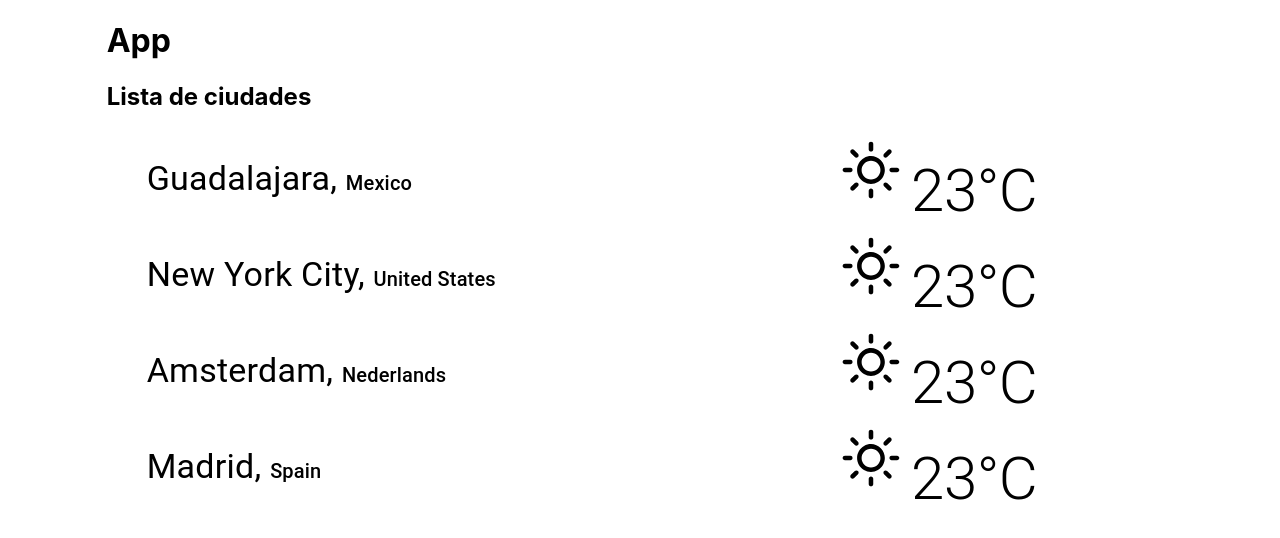
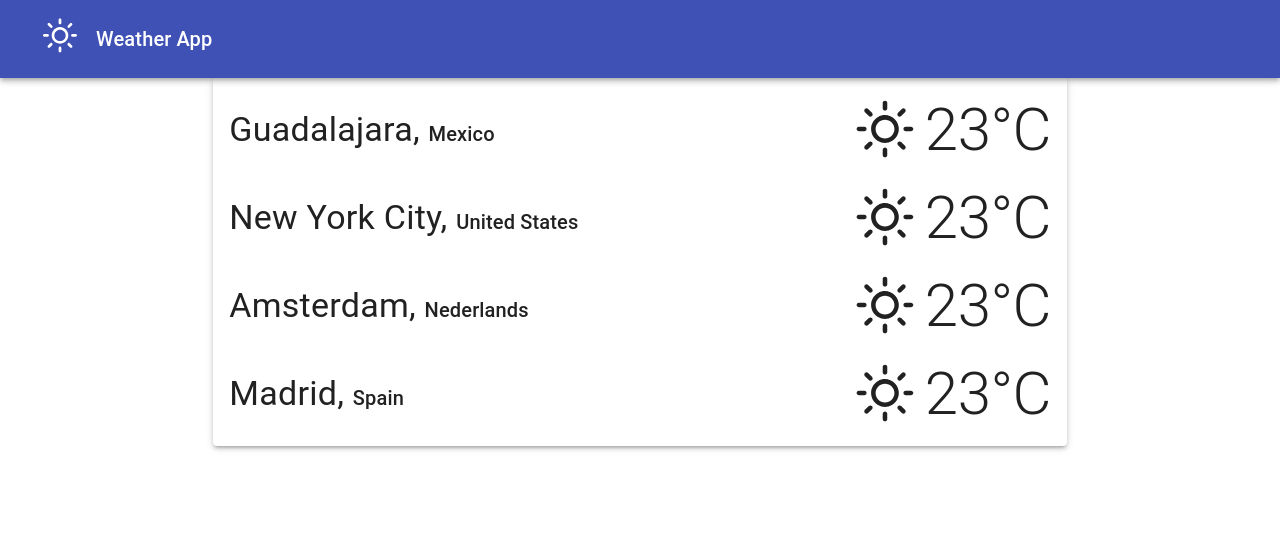
Before and after one commit to NakataVega/weather-app, a React (Create React App) app: page /main in a window 1280 px wide. Shown: the top 538 px of the page. Built offline with nearby package versions, Linux system fonts and the light colour scheme.

Commit message:
AppFrame

```diff
--- a/src/App.jsx
+++ b/src/App.jsx
@@ -12,13 +12,6 @@
 
 const App = () => {
   return (
-    <Grid
-      container
-      justifyContent="center"
-      direction="row"
-    >
-      <Grid item sm={10}>
-        <h1>App</h1>
     <Router>
       <Switch>
         <Route exact path="/">
@@ -35,8 +28,6 @@
         </Route>
       </Switch>
     </Router>
-      </Grid>
-    </Grid>
   )
 }
 
--- /dev/null
+++ b/src/components/AppFrame/AppFrame.jsx
@@ -0,0 +1,48 @@
+import React from 'react'
+import PropTypes from 'prop-types'
+import AppBar from '@material-ui/core/AppBar'
+import IconButton from '@material-ui/core/IconButton'
+import { IconContext } from 'react-icons'
+import Grid from '@material-ui/core/Grid'
+import Link from '@material-ui/core/Link'
+import { Link as LinkRouter } from 'react-router-dom'
+import Toolbar from '@material-ui/core/Toolbar'
+import Typography from '@material-ui/core/Typography'
+import { WiDaySunny } from 'react-icons/wi'
+
+const AppFrame = ({ children }) => {
+  return (
+    <Grid container
+      justifyContent='center'
+    >
+      <AppBar position='static'>
+        <Toolbar variant='dense'>
+          <IconButton color='inherit' aria-label='menu'>
+            <Link
+              component={LinkRouter}
+              to='/main' color='inherit' aria-label='menu'
+            >
+              <IconContext.Provider value={{size: '2em'}}>
+                <WiDaySunny />
+              </IconContext.Provider>
+            </Link>
+          </IconButton>
+          <Typography variant='h6' color='inherit'>
+            Weather App
+          </Typography>
+        </Toolbar>
+      </AppBar>
+      <Grid item
+        xs={12} sm={11} md={10} lg={8}
+      >
+        {children}
+      </Grid>
+    </Grid>
+  )
+}
+
+AppFrame.propTypes = {
+  children: PropTypes.node,
+}
+
+export default AppFrame
--- /dev/null
+++ b/src/components/AppFrame/index.jsx
@@ -0,0 +1 @@
+export { default } from './AppFrame'
--- a/src/components/CityList/CityList.jsx
+++ b/src/components/CityList/CityList.jsx
@@ -1,6 +1,8 @@
 import React from 'react'
 import PropTypes from 'prop-types'
 import Grid from '@material-ui/core/Grid'
+import List from '@material-ui/core/List'
+import ListItem from '@material-ui/core/ListItem'
 import CityInfo from './../CityInfo'
 import Weather from './../Weather'
 
@@ -9,26 +11,29 @@
 const renderCityAndCountry = eventOnClickCity => cityAndCountry => {
   const {city, country} = cityAndCountry
   return (
-    <li key={city} onClick={eventOnClickCity}>
-      <Grid container justifyContent="flex-start" alignItems="center">
-        <Grid item md={8} xs={12}>
+    <ListItem
+      key={city} onClick={eventOnClickCity}
+      button
+    >
+      <Grid container justifyContent="center" alignItems="center">
+        <Grid item md={9} xs={12}>
           <CityInfo city={city} country={country}/>
         </Grid>
-        <Grid item md={4} xs={12}>
+        <Grid item md={3} xs={12}>
           <Weather temperature={23} state="sunny"/>
         </Grid>
       </Grid>
-    </li>
+    </ListItem>
   )
 }
 
 const CityList = ({cities, onClickCity}) => {
   return (
-    <ul style={{listStyle: 'none'}}>
+    <List>
       {
         cities.map(cityAndCountry => renderCityAndCountry(onClickCity)(cityAndCountry))
       }
-    </ul>
+    </List>
   )
 }
 
--- a/src/components/Forecast/Forecast.jsx
+++ b/src/components/Forecast/Forecast.jsx
@@ -25,7 +25,7 @@
 
 const Forecast = ({forecastItemList}) => {
   return (
-    <Grid container justifyContent="center" alignItems="center">
+    <Grid container justifyContent="space-around" alignItems="center">
       {
         forecastItemList.map(forecast => renderForecastItem(forecast))
       }
--- a/src/components/Weather/Weather.jsx
+++ b/src/components/Weather/Weather.jsx
@@ -1,17 +1,24 @@
 import React from 'react'
 import PropTypes from 'prop-types'
 import Typography from '@material-ui/core/Typography'
+import Grid from '@material-ui/core/Grid'
 import { IconContext } from 'react-icons'
 import IconState, {validValues} from './../IconState'
 
 const Weather = ( {temperature, state} ) => {
   return (
-    <div>
+    <Grid
+      container item
+      direction='row'
+      justifyContent='center'
+      alignItems='center'
+      spacing={1}
+    >
       <IconContext.Provider value={{size:"5em"}}>
         <IconState state={state} />
       </IconContext.Provider>
       <Typography display="inline" variant="h2">{temperature}°C</Typography>
-    </div>
+    </Grid>
   )
 }
 
--- a/src/pages/CityPage.jsx
+++ b/src/pages/CityPage.jsx
@@ -6,6 +6,8 @@
 import WeatherDetails from './../components/WeatherDetails'
 import ForecastChart from './../components/ForecastChart'
 import Forecast from './../components/Forecast'
+import AppFrame from './../components/AppFrame'
+import Paper from '@material-ui/core/Paper'
 
 const CityPage = () => {
 
@@ -58,15 +60,21 @@
   ]
 
   return (
+    <AppFrame>
+      <Paper elevation={5}>
         <Grid
           container
           justifyContent='center'
           direction='column'
         >
-      <Grid item xs={12}>
+          <Grid item container
+            xs={12}
+            justifyContent='center'
+            alignItems='flex-end'
+          >
             <CityInfo city={city} country={country}/>
           </Grid>
-      <Grid container item xs={12}>
+          <Grid container item xs={12} alignItems='center'>
             <Grid item xs={8}>
               <Weather state={state} temperature={temperature}/>
             </Grid>
@@ -81,6 +89,8 @@
             </Grid>
           </Grid>
         </Grid>
+      </Paper>
+    </AppFrame>
   )
 }
 
--- a/src/pages/MainPage.jsx
+++ b/src/pages/MainPage.jsx
@@ -1,6 +1,8 @@
 import React from 'react'
 import { useHistory } from 'react-router-dom'
+import Paper from '@material-ui/core/Paper'
 import CityList from './../components/CityList'
+import AppFrame from './../components/AppFrame'
 
 const cities = [
   {city:"Guadalajara", country:"Mexico"},
@@ -17,13 +19,14 @@
   }
 
   return (
-    <div>
-      <h2>Lista de ciudades</h2>
-      <CityList
-        cities={cities}
-        onClickCity={onClickHandler}
-      />
-    </div>
+    <AppFrame>
+      <Paper elevation={3}>
+        <CityList
+          cities={cities}
+          onClickCity={onClickHandler}
+        />
+      </Paper>
+    </AppFrame>
   )
 }
 
--- a/src/pages/WelcomePage.jsx
+++ b/src/pages/WelcomePage.jsx
@@ -1,5 +1,4 @@
 import React from 'react'
-import PropTypes from 'prop-types'
 import { Link } from 'react-router-dom'
 
 const WelcomePage = props => {
@@ -13,8 +12,4 @@
   )
 }
 
-WelcomePage.propTypes = {
-
-}
-
 export default WelcomePage
```
Also changed, not shown: 2 other files (tests, documents, lock files or other folders). Lines whose indentation alone changed are shown as unchanged.
